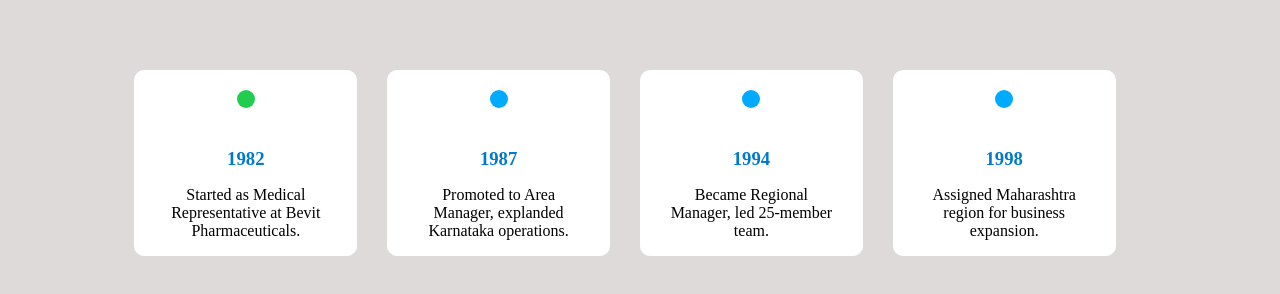
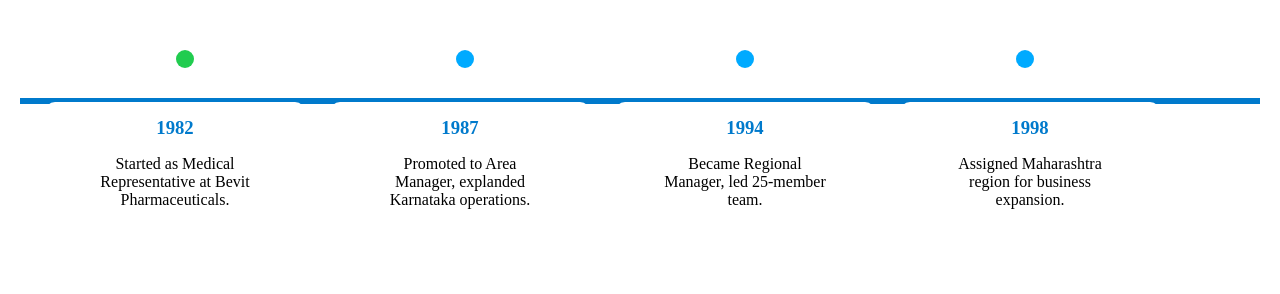
Before and after one commit to Ajithchoudhary/Cut-Edge-Technology, a plain HTML site: page Cut_Edge_Technology_Tasks/Task-2/timeline.html in a window 1280 px wide. Drawn offline with Linux system fonts and the light colour scheme.

Commit message:
changes are updated...

```diff
--- a/Cut_Edge_Technology_Tasks/Task-2/timeline.html
+++ b/Cut_Edge_Technology_Tasks/Task-2/timeline.html
@@ -1,5 +1,6 @@
 <!DOCTYPE html>
 <html lang="en">
+
 <head>
   <meta charset="UTF-8">
   <meta name="viewport" content="width=device-width, initial-scale=1.0">
@@ -7,26 +8,35 @@
   <link rel="stylesheet" href="timeline.css">
 </head>
 <style>
+  body {
+    margin: 50px 20px;
+  }
 
-body{
-    background-color: rgb(222, 218, 218);
-}.box {
-  width: 80%;
-  margin: 50px auto;
-  padding: 20px;
+  .box {
     border-radius: 8px;
     text-align: center;
     display: flex;
+    gap: 25px;
+    margin: 0 0 0 25px;
+  }
+
+  section {
+    display: flex;
+    text-align: center;
+    width: 1120px;
+    margin-left: 25px;
+    justify-content: space-between;
   }
 
   .container {
     background: white;
+    text-align: center;
+    width: 260px;
+    padding-top: 10px;
+    margin-top: -10px;
+    z-index: 1;
     border-radius: 10px;
-  text-align: center;
-  position: relative;
-  padding-top: 20px;
-  width: 300px;
-margin-right: 30px;}
+  }
 
   .bluedot {
     width: 18px;
@@ -35,43 +45,62 @@ margin-right: 30px;}
     border-radius: 50%;
     margin: 0 auto 40px auto;
   }
-.greendot{
+
+  .greendot {
     width: 18px;
     height: 18px;
     background-color: #21cc4f;
     border-radius: 50%;
     margin: 0 auto 40px auto;
   }
+
   .year {
     font-weight: bold;
     color: #007acc;
     margin: 5px 0px;
   }
 
+  hr {
+    border: 3px solid #007acc;
+    position: relative;
+    margin-top: -10px;
+    z-index: 0;
+  }
 </style>
+
 <body>
+  <section>
+    <div class="greendot"></div>
+    <div class="bluedot"></div>
+    <div class="bluedot"></div>
+    <div class="bluedot"></div>
+
+  </section>
+  <hr>
   <div class="box">
     <div class="container">
-      <div class="greendot"></div>
       <h3 class="year">1982</h3>
       <p>Started as Medical <br> Representative at Bevit <br> Pharmaceuticals.</p>
     </div>
+
     <div class="container">
-      <div class="bluedot"></div>
       <h3 class="year">1987</h3>
       <p>Promoted to Area <br>Manager, explanded <br> Karnataka operations.</p>
     </div>
+
     <div class="container">
-      <div class="bluedot"></div>
+
       <h3 class="year">1994</h3>
       <p>Became Regional <br> Manager, led 25-member <br> team.</p>
     </div>
+
     <div class="container">
-      <div class="bluedot"></div>
+
       <h3 class="year">1998</h3>
       <p>Assigned Maharashtra <br> region for business <br>expansion.</p>
     </div>
   </div>
   </div>
 </body>
+
 </html>
```
Also changed, not shown: Cut_Edge_Technology_Tasks/Task-4_Our_Products/index.html (+0 -14 lines). Lines whose indentation alone changed are shown as unchanged.
